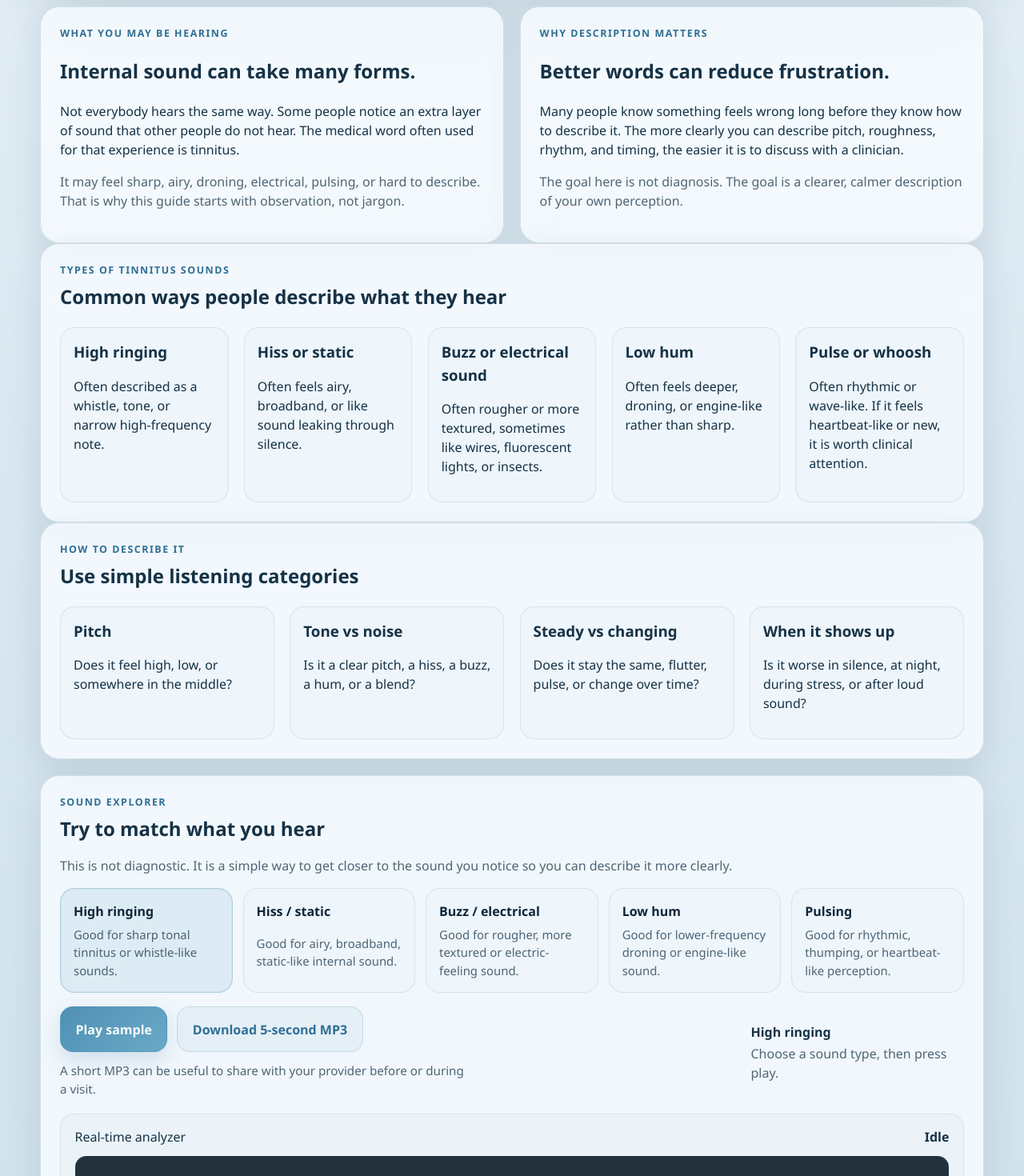
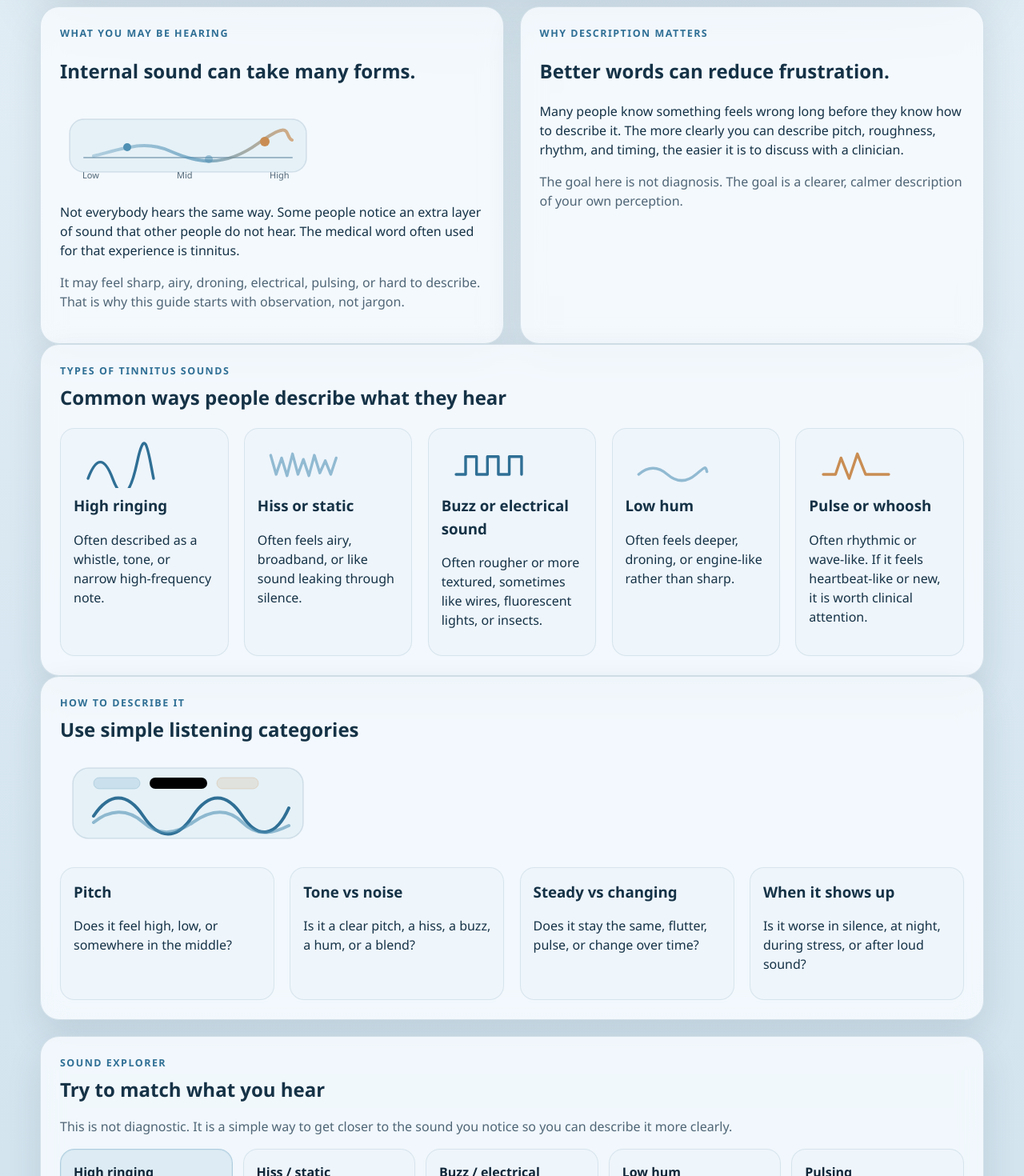
Before and after one commit to wiseguy16/TinnitusGuide, a React (Vite) app: page / in a window 1280 px wide. Shown: the part 880-2350 px from the top of the page at 80% size. Built offline with nearby package versions, Linux system fonts and the light colour scheme.

Commit message:
Add educational graphics to TinnitusGuide

```diff
--- a/src/App.jsx
+++ b/src/App.jsx
@@ -50,6 +50,93 @@ function HeroIllustration() {
   );
 }
 
+function HearingRangeGraphic() {
+  return (
+    <svg viewBox="0 0 320 110" className="inline-graphic" aria-hidden="true">
+      <defs>
+        <linearGradient id="rangeLine" x1="0%" x2="100%" y1="0%" y2="0%">
+          <stop offset="0%" stopColor="rgba(79,144,180,0.35)" />
+          <stop offset="55%" stopColor="rgba(79,144,180,0.7)" />
+          <stop offset="100%" stopColor="rgba(201,141,83,0.7)" />
+        </linearGradient>
+      </defs>
+      <rect x="12" y="22" width="296" height="66" rx="18" className="graphic-surface" />
+      <path d="M30 70 H290" className="graphic-axis" />
+      <path d="M42 68 C82 58, 106 48, 138 62 S204 84, 248 52 280 44, 290 48" className="graphic-spectrum" />
+      <circle cx="84" cy="57" r="5" className="graphic-mark" />
+      <circle cx="186" cy="72" r="5" className="graphic-mark soft" />
+      <circle cx="256" cy="50" r="6" className="graphic-mark warm" />
+      <text x="28" y="96" className="graphic-label">Low</text>
+      <text x="146" y="96" className="graphic-label">Mid</text>
+      <text x="262" y="96" className="graphic-label">High</text>
+    </svg>
+  );
+}
+
+function DescriptionGraphic() {
+  return (
+    <svg viewBox="0 0 320 120" className="inline-graphic" aria-hidden="true">
+      <rect x="16" y="16" width="288" height="88" rx="20" className="graphic-surface" />
+      <path d="M42 76 C62 46, 84 46, 104 76 S146 106, 166 76 208 46, 228 76 270 102, 286 66" className="graphic-wave cool" />
+      <path d="M42 84 C62 68, 84 66, 104 84 S146 98, 166 84 208 64, 228 84 270 96, 286 88" className="graphic-wave soft" />
+      <rect x="42" y="28" width="58" height="14" rx="7" className="graphic-chip cool" />
+      <rect x="112" y="28" width="72" height="14" rx="7" className="graphic-chip soft" />
+      <rect x="196" y="28" width="52" height="14" rx="7" className="graphic-chip warm" />
+    </svg>
+  );
+}
+
+function CareGraphic() {
+  return (
+    <svg viewBox="0 0 320 110" className="inline-graphic" aria-hidden="true">
+      <rect x="16" y="18" width="288" height="74" rx="18" className="graphic-surface" />
+      <circle cx="66" cy="55" r="18" className="graphic-alert-ring" />
+      <path d="M66 44 v18" className="graphic-alert-line" />
+      <circle cx="66" cy="69" r="2.8" className="graphic-alert-dot" />
+      <path d="M110 44 H270" className="graphic-axis soft" />
+      <path d="M110 58 H250" className="graphic-axis soft" />
+      <path d="M110 72 H228" className="graphic-axis soft" />
+    </svg>
+  );
+}
+
+function SoundTypeGraphic({ title }) {
+  switch (title) {
+    case "High ringing":
+      return (
+        <svg viewBox="0 0 120 68" className="card-graphic" aria-hidden="true">
+          <path d="M12 54 C24 22, 36 22, 48 54 S72 86, 84 30 100 14, 108 54" className="graphic-wave cool" />
+        </svg>
+      );
+    case "Hiss or static":
+      return (
+        <svg viewBox="0 0 120 68" className="card-graphic" aria-hidden="true">
+          <path d="M10 20 L18 48 L26 24 L34 50 L42 18 L50 48 L58 26 L66 50 L74 20 L82 46 L90 28 L98 48 L106 24" className="graphic-wave soft" />
+        </svg>
+      );
+    case "Buzz or electrical sound":
+      return (
+        <svg viewBox="0 0 120 68" className="card-graphic" aria-hidden="true">
+          <path d="M12 48 H26 V22 H42 V48 H58 V22 H74 V48 H90 V22 H108 V48" className="graphic-wave cool" />
+        </svg>
+      );
+    case "Low hum":
+      return (
+        <svg viewBox="0 0 120 68" className="card-graphic" aria-hidden="true">
+          <path d="M10 48 C24 36, 38 36, 52 48 S80 60, 94 48 108 36, 110 44" className="graphic-wave soft" />
+        </svg>
+      );
+    case "Pulse or whoosh":
+      return (
+        <svg viewBox="0 0 120 68" className="card-graphic" aria-hidden="true">
+          <path d="M12 48 H30 L38 24 L50 54 L62 18 L74 48 H108" className="graphic-wave warm" />
+        </svg>
+      );
+    default:
+      return null;
+  }
+}
+
 export default function App() {
   return (
     <main className="page-shell">
@@ -76,6 +163,7 @@ export default function App() {
         <article className="panel">
           <p className="eyebrow">What You May Be Hearing</p>
           <h2>Internal sound can take many forms.</h2>
+          <HearingRangeGraphic />
           <p>
             Not everybody hears the same way. Some people notice an extra layer
             of sound that other people do not hear. The medical word often used
@@ -110,6 +198,7 @@ export default function App() {
         <div className="sound-grid">
           {SOUND_TYPES.map((item) => (
             <article className="sound-card" key={item.title}>
+              <SoundTypeGraphic title={item.title} />
               <h3>{item.title}</h3>
               <p>{item.description}</p>
             </article>
@@ -122,6 +211,7 @@ export default function App() {
           <p className="eyebrow">How To Describe It</p>
           <h2>Use simple listening categories</h2>
         </div>
+        <DescriptionGraphic />
         <div className="describe-grid">
           <article className="describe-card">
             <h3>Pitch</h3>
@@ -148,6 +238,7 @@ export default function App() {
         <article className="panel">
           <p className="eyebrow">When To Seek Care</p>
           <h2>Some patterns deserve earlier attention.</h2>
+          <CareGraphic />
           <ul className="checklist">
             {CARE_FLAGS.map((item) => (
               <li key={item}>{item}</li>
--- a/src/styles.css
+++ b/src/styles.css
@@ -116,6 +116,109 @@ input[type="range"] {
   width: 100%;
   max-width: 360px;
   margin-left: auto;
+}
+
+.inline-graphic {
+  width: 100%;
+  max-width: 320px;
+  display: block;
+  margin: 0.85rem 0 1rem;
+}
+
+.card-graphic {
+  width: 100%;
+  max-width: 118px;
+  height: 58px;
+  display: block;
+  margin-bottom: 0.5rem;
+}
+
+.graphic-surface {
+  fill: rgba(226, 239, 246, 0.86);
+  stroke: rgba(83, 124, 151, 0.18);
+  stroke-width: 1.5;
+}
+
+.graphic-axis {
+  fill: none;
+  stroke: rgba(83, 124, 151, 0.5);
+  stroke-width: 2;
+  stroke-linecap: round;
+}
+
+.graphic-axis.soft {
+  stroke: rgba(83, 124, 151, 0.26);
+}
+
+.graphic-spectrum {
+  fill: none;
+  stroke: url(#rangeLine);
+  stroke-width: 4;
+  stroke-linecap: round;
+}
+
+.graphic-mark {
+  fill: var(--accent-cool);
+}
+
+.graphic-mark.soft {
+  fill: rgba(79, 144, 180, 0.5);
+}
+
+.graphic-mark.warm {
+  fill: var(--accent-warm);
+}
+
+.graphic-label {
+  fill: var(--soft-ink);
+  font-size: 11px;
+  font-family: "Avenir Next", "Segoe UI", sans-serif;
+}
+
+.graphic-wave {
+  fill: none;
+  stroke-width: 4;
+  stroke-linecap: round;
+  stroke-linejoin: round;
+}
+
+.graphic-wave.cool {
+  stroke: var(--accent-cool-strong);
+}
+
+.graphic-wave.soft {
+  stroke: rgba(79, 144, 180, 0.58);
+}
+
+.graphic-wave.warm {
+  stroke: var(--accent-warm);
+}
+
+.graphic-chip.cool {
+  fill: rgba(79, 144, 180, 0.18);
+  stroke: rgba(79, 144, 180, 0.24);
+}
+
+.graphic-chip.warm {
+  fill: rgba(201, 141, 83, 0.16);
+  stroke: rgba(201, 141, 83, 0.22);
+}
+
+.graphic-alert-ring {
+  fill: rgba(201, 141, 83, 0.08);
+  stroke: rgba(201, 141, 83, 0.6);
+  stroke-width: 2.5;
+}
+
+.graphic-alert-line {
+  fill: none;
+  stroke: rgba(201, 141, 83, 0.9);
+  stroke-width: 3;
+  stroke-linecap: round;
+}
+
+.graphic-alert-dot {
+  fill: rgba(201, 141, 83, 0.9);
 }
 
 .hero-ring {
```
